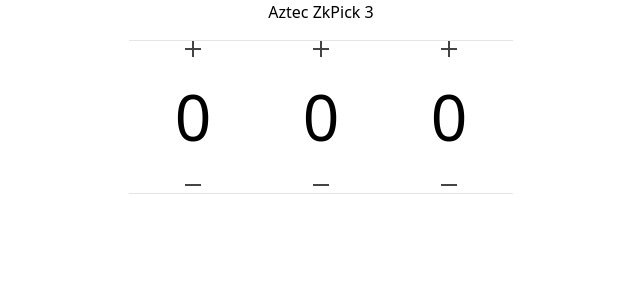
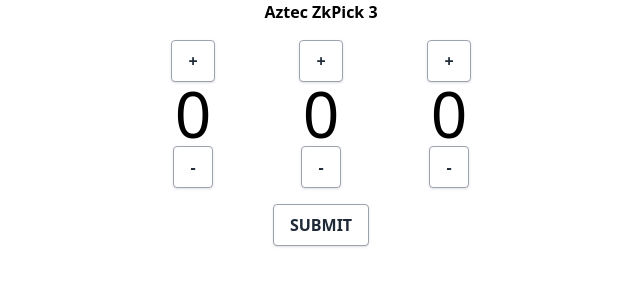
Before and after one commit to elton-cs/aztec-pick3-ui, a SvelteKit app: page / in a window 1280 px wide. Shown: the top 300 px of the page, without its empty margins (319-959 px from the left). Built offline with nearby package versions, Linux system fonts and the light colour scheme.

Commit message:
Design ui elements

```diff
--- a/src/routes/+page.svelte
+++ b/src/routes/+page.svelte
@@ -1,5 +1,6 @@
 <script>
     import Counter from "./Counter.svelte";
+    import Submit from "./Submit.svelte";
 
     let digit1 = "";
     let digit2 = "";
@@ -10,7 +11,7 @@
 </script>
 
 <div class="flex flex-col items-center">
-    <h1 class="">Aztec ZkPick 3</h1>
+    <h1 class="font-bold">Aztec ZkPick 3</h1>
 
     <div class="flex flex-row items-center">
         <Counter/>
@@ -18,4 +19,6 @@
         <Counter/>
     </div>
 
+    <Submit/>
+
 </div>
--- a/src/routes/Counter.svelte
+++ b/src/routes/Counter.svelte
@@ -32,25 +32,23 @@
 	}
 </script>
 
-<div class="counter flex flex-col items-center space-y-7">
+<div class="counter flex flex-col items-center">
 
-    <button on:click={() => increase() } aria-label="Increase the counter by one">
-		<svg aria-hidden="true" viewBox="0 0 1 1">
-			<path d="M0,0.5 L1,0.5 M0.5,0 L0.5,1" />
-		</svg>
+    <button class="bg-white hover:bg-gray-100 text-gray-800 font-semibold py-2 px-4 border border-gray-400 rounded shadow"
+	on:click={() => increase() } aria-label="Increase the counter by one">
+		+
 	</button>
 
 	<div class="counter-viewport">
 		<div class="counter-digits" style="transform: translate(0, {100 * offset}%)">
 			<strong class="hidden" aria-hidden="true">{Math.floor($displayed_count + 1)}</strong>
-			<strong>{Math.floor($displayed_count)}</strong>
+			<strong >{Math.floor($displayed_count)}</strong>
 		</div>
 	</div>
 
-    <button on:click={() => decrease()} aria-label="Decrease the counter by one">
-		<svg aria-hidden="true" viewBox="0 0 1 1">
-			<path d="M0,0.5 L1,0.5" />
-		</svg>
+    <button class="bg-white hover:bg-gray-100 text-gray-800 font-semibold py-2 px-4 border border-gray-400 rounded shadow"
+	on:click={() => decrease()} aria-label="Decrease the counter by one">
+		-
 	</button>
 
 </div>
@@ -58,12 +56,12 @@
 <style>
 	.counter {
 		display: flex;
-		border-top: 1px solid rgba(0, 0, 0, 0.1);
-		border-bottom: 1px solid rgba(0, 0, 0, 0.1);
+		/* border-top: 1px solid rgba(0, 0, 0, 0.1); */
+		/* border-bottom: 1px solid rgba(0, 0, 0, 0.1); */
 		margin: 1rem 0;
 	}
 
-	.counter button {
+	/* .counter button {
 		width: 2em;
 		padding: 0;
 		display: flex;
@@ -73,11 +71,11 @@
 		background-color: transparent;
 		touch-action: manipulation;
 		font-size: 2rem;
-	}
+	} */
 
-	.counter button:hover {
+	/* .counter button:hover {
 		background-color: var(--color-bg-1);
-	}
+	} */
 
 	svg {
 		width: 25%;
@@ -104,7 +102,7 @@
 		width: 100%;
 		height: 100%;
 		font-weight: 400;
-		color: var(--color-theme-1);
+		/* color: var(--color-theme-1); */
 		font-size: 4rem;
 		align-items: center;
 		justify-content: center;
--- /dev/null
+++ b/src/routes/Submit.svelte
@@ -0,0 +1,3 @@
+<button class="bg-white hover:bg-gray-100 text-gray-800 font-semibold py-2 px-4 border border-gray-400 rounded shadow">
+    SUBMIT
+</button>
```
